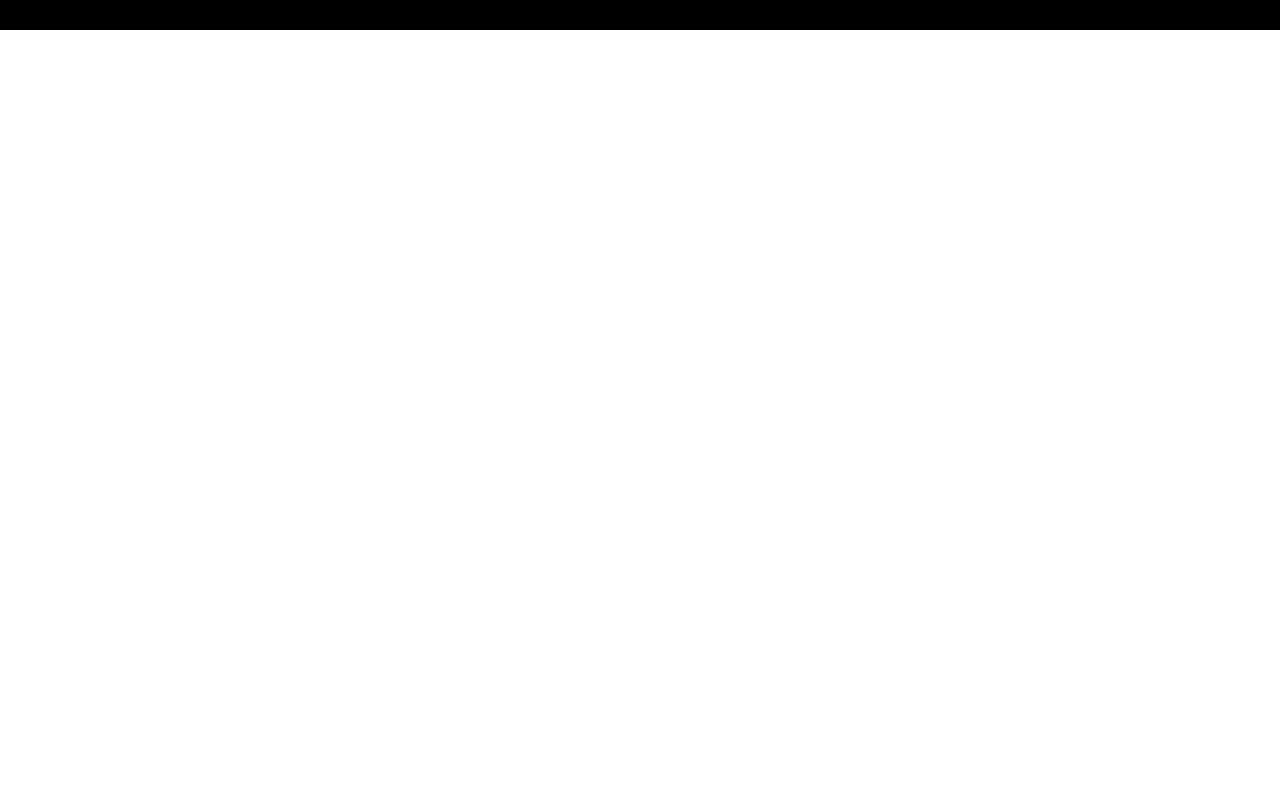
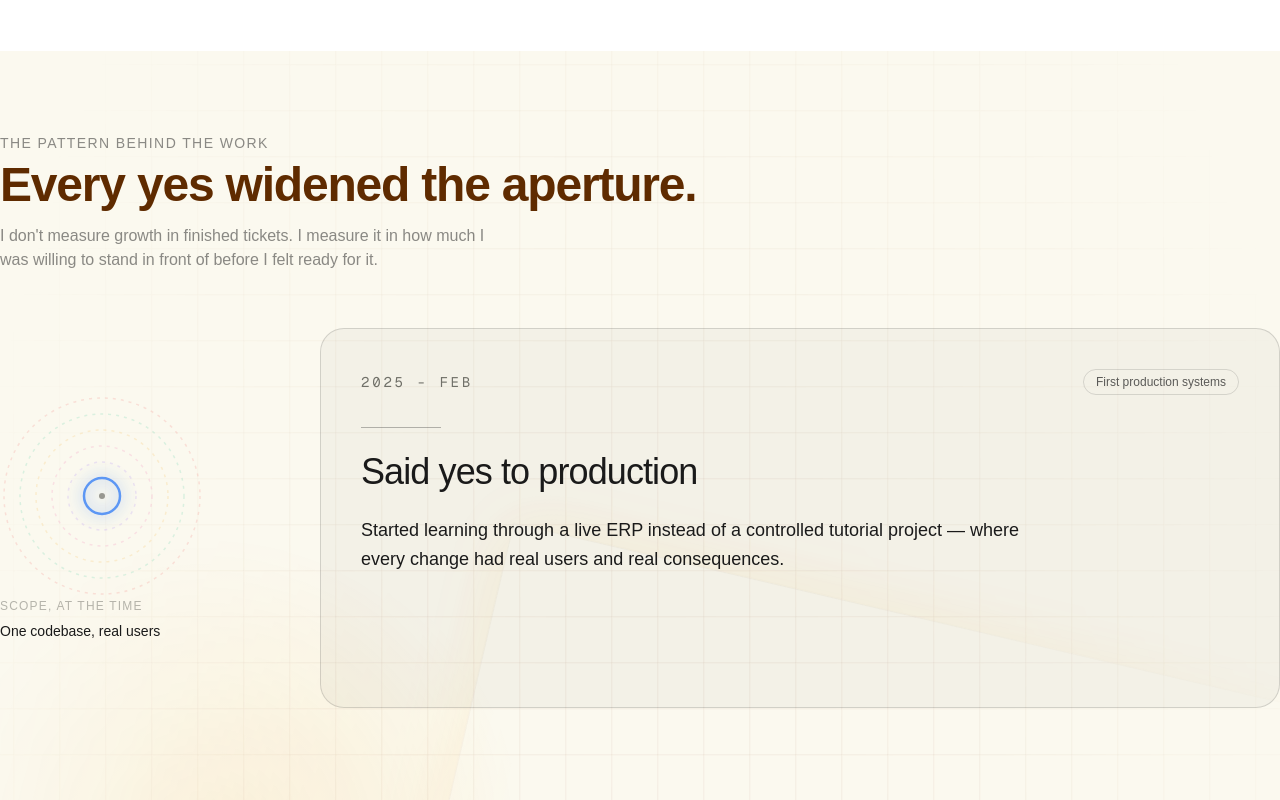
Before and after one commit to iamdevashishtyagi/Devashish-Portfolio, a Next.js app: page / in a window 1280 px wide. Shown: the part 10920-11720 px from the top of the page. Built offline with nearby package versions, Linux system fonts and the light colour scheme.

Commit message:
Achievement Section

```diff
--- a/src/app/components/ui/Navigation.tsx
+++ b/src/app/components/ui/Navigation.tsx
@@ -149,8 +149,8 @@
 
           gsap.to(scrollProxy, {
             value: 420,
-            duration: 1.8,
-            ease: "power2.inOut",
+            duration: 0.5,
+            ease: "power1.inOut",
             onUpdate: () => {
               window.scrollTo(0, scrollProxy.value);
             },
--- a/src/app/sections/Achievements/index.tsx
+++ b/src/app/sections/Achievements/index.tsx
@@ -66,7 +66,7 @@
       <div className="achievements-atmosphere" aria-hidden="true" />
       <div className="relative container-narrow">
         {/* Pin the heading and story as one unit, starting when this heading reaches the viewport top. */}
-        <div ref={storyStageRef} className="achievement-stage flex min-h-[100svh] flex-col">
+        <div ref={storyStageRef} className="achievement-stage flex flex-col">
           <div className="shrink-0">
             <span className="text-sm uppercase tracking-widest text-current/50">The pattern behind the work</span>
             <h2 className="heading-2 mt-1 text-current">
@@ -77,8 +77,8 @@
             </p>
           </div>
 
-          <div className="grid flex-1 items-center gap-8 pt-8 lg:grid-cols-[280px_1fr] lg:gap-12 lg:pt-10">
-            <div className="achievement-intro">
+          <div className="grid shrink-0 items-start gap-6 pt-5 lg:grid-cols-[280px_1fr] lg:gap-10 lg:pt-6">
+            <div className="achievement-intro lg:self-center lg:translate-y-8">
               <div>
                 <ApertureDial activeIndex={activeIndex} total={achievements.length} />
                 <div className="max-w-[200px]">
```
